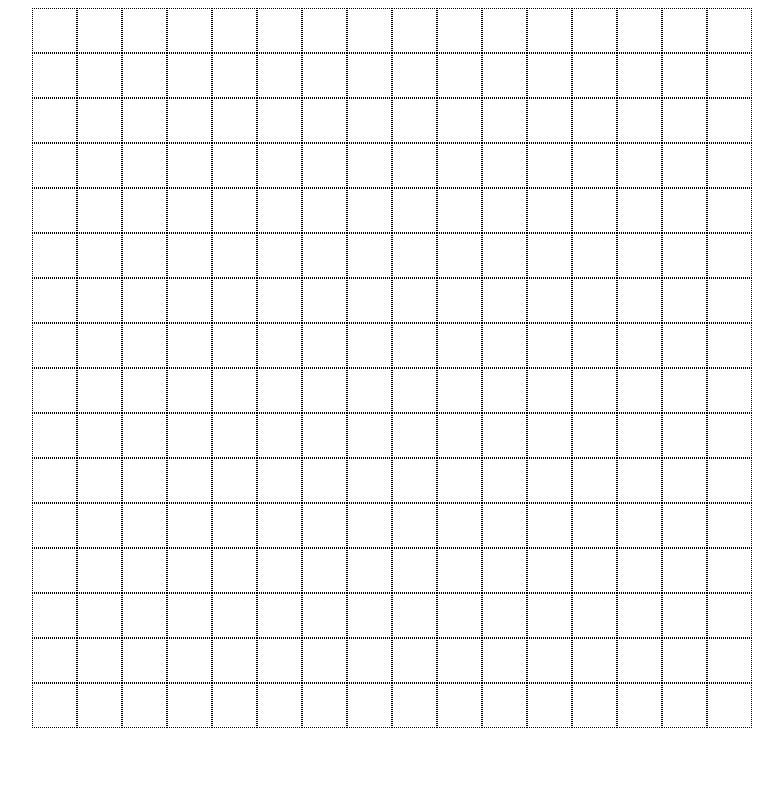
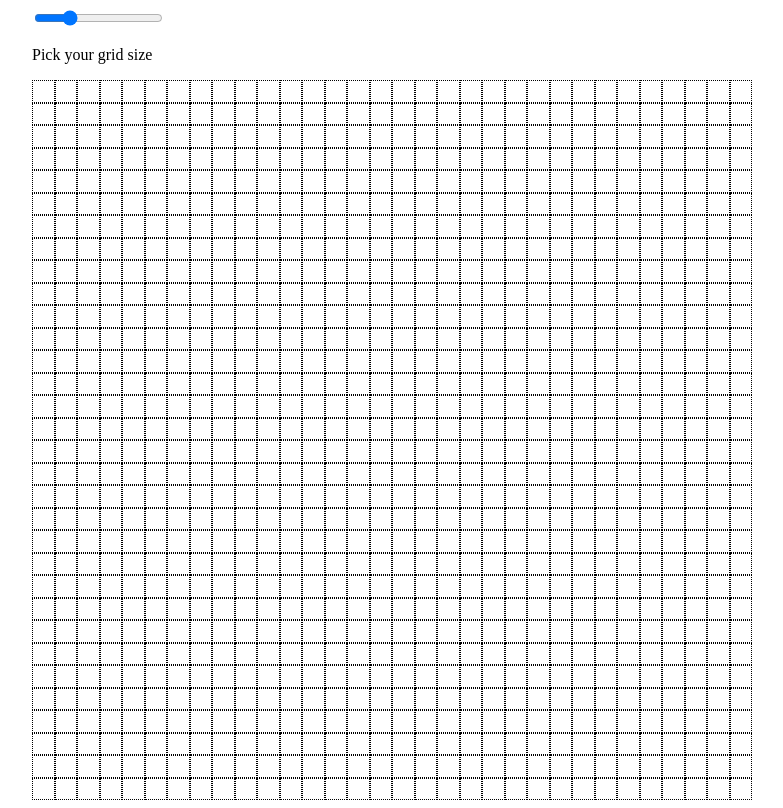
Before and after one commit to klausgena/odin-etch-a-sketch, a plain HTML site: page index.html in a window 1280 px wide. Shown: the whole page, without its empty margins (248-1031 px from the left). Drawn offline with Linux system fonts and the light colour scheme.

Commit message:
Add slider functionality. TODO: create drawing event handler function, to reactivate functionality after redrawing grid.

```diff
--- a/etch-a-sketch.js
+++ b/etch-a-sketch.js
@@ -22,6 +22,12 @@ function makeRow (numberRows, CSSClass) {
 
 function makeGrid (numberRows, CSSClass) {
     const container = document.getElementById("container");
+    // First delete old grid, if any.
+    if (container.hasChildNodes) {
+        while (container.firstChild) {
+            container.removeChild(container.firstChild);
+        }
+    }
     let counter = 0;
     while (counter < numberRows) {
         myRow = makeRow(numberRows, CSSClass);
@@ -31,11 +37,25 @@ function makeGrid (numberRows, CSSClass) {
     }
 }
 
+function getGridValue () {
+    const range = document.getElementById("myRange");
+    return value = range.value;
+}
+
 // Create the grid
 
-makeGrid(16, "grid");
+makeGrid(getGridValue(), "grid");
 
-// Event handlers
+// Create new grid on slider changes
+
+const slider = document.getElementById("myRange");
+slider.addEventListener(
+    "change", function () {
+        makeGrid(getGridValue(), "grid");
+    }
+);
+
+// Drawing event handlers
 
 const gridDivs = document.querySelectorAll("div.grid");
 gridDivs.forEach(gridDiv => gridDiv.addEventListener(
@@ -45,8 +65,7 @@ gridDivs.forEach(gridDiv => gridDiv.addEventListener(
         }
     })
 );
-// Prevent draggin while
-// moving mouse with left mouse button pressed.
+// Prevent dragging action
 gridDivs.forEach(gridDiv => gridDiv.addEventListener(
         "dragstart", function (e) {
             e.preventDefault();
--- a/index.html
+++ b/index.html
@@ -6,6 +6,14 @@
   <link rel="stylesheet" type="text/css" rel="noopener" target="_blank" href="style.css">
 </head>
 <body>
+  <div id="menu">
+    <div id="slider">
+      <input type="range" min="1" max="128" value="32" class="slider" id="myRange">
+    </div>
+    <div id="gridSize">
+      <p>Pick your grid size</p>
+    </div>
+  </div>
   <div id="container"></div>
   <script src="etch-a-sketch.js" defer></script>
 </body>
--- a/style.css
+++ b/style.css
@@ -1,3 +1,10 @@
+/* MAIN */
+
+#menu {
+    margin: auto;
+    width: 720px;
+}
+
 /* GRID */
 
 #container {
```
